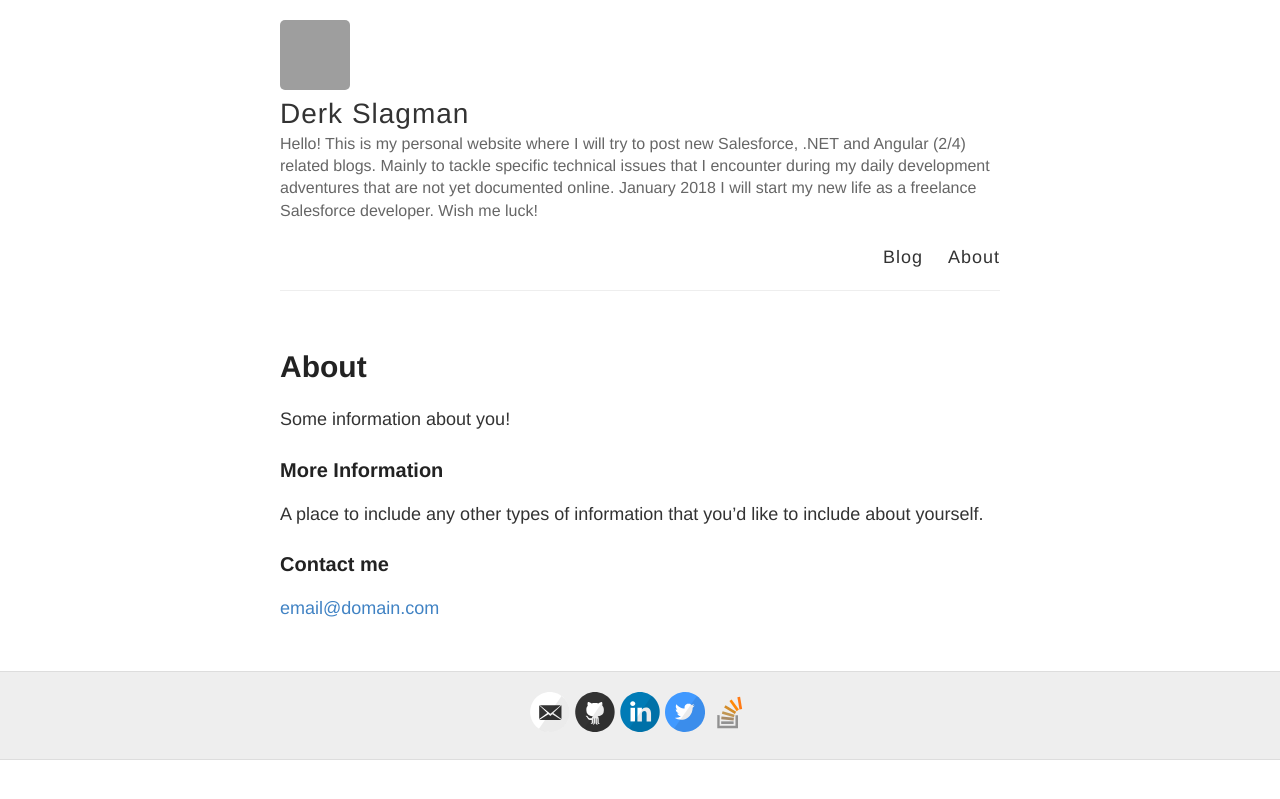
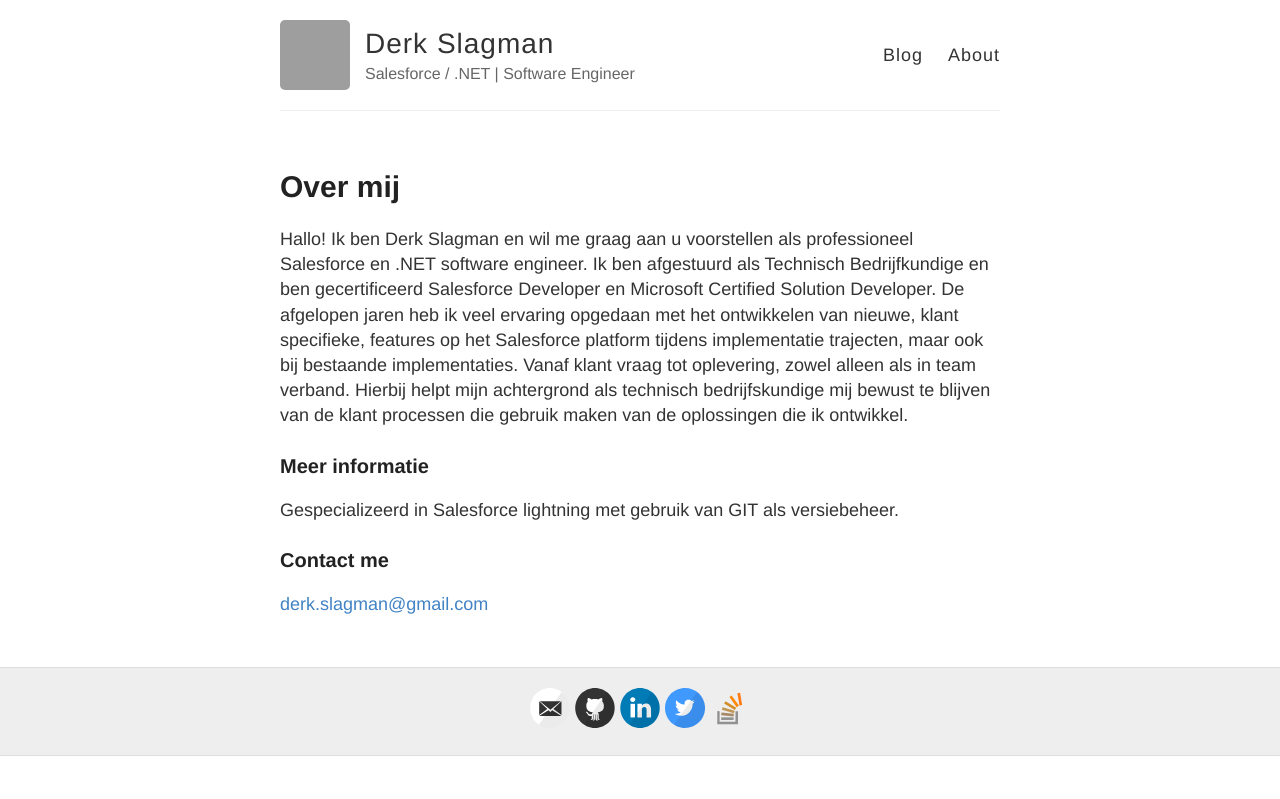
Before and after one commit to dslagman/dslagman.github.io, a Jekyll site: the page built from about.md, in a window 1280 px wide. Shown: the top 799 px of the page. Built offline with Jekyll 4.4.1, drawn with Linux system fonts in a browser that asks for light colours; grey boxes are pictures that could not be loaded.

Commit message:
removed forked hello world stuff added about me content

```diff
--- a/_config.yml
+++ b/_config.yml
@@ -6,9 +6,7 @@
 name: Derk Slagman
 
 # Short bio or description (displayed in the header)
-description: Hello! This is my personal website where I will try to post new Salesforce, .NET and Angular (2/4) related blogs. Mainly to tackle specific
-  technical issues that I encounter during my daily development adventures that are not yet documented online. January 2018 I will start my
-  new life as a freelance Salesforce developer. Wish me luck!
+description: Salesforce / .NET | Software Engineer
 
 # URL of your avatar or profile pic (you could use your GitHub profile pic)
 avatar: https://avatars3.githubusercontent.com/u/10948138?s=400&u=af4aadb7d46a0cffd9922171c2423fdfad63881d&v=4
--- a/about.md
+++ b/about.md
@@ -1,15 +1,15 @@
 ---
 layout: page
-title: About
-permalink: /about/
+title: Over mij
+permalink: /over-mij/
 ---
 
-Some information about you!
+Hallo! Ik ben Derk Slagman en wil me graag aan u voorstellen als professioneel Salesforce en .NET software engineer. Ik ben afgestuurd als Technisch Bedrijfkundige en ben gecertificeerd Salesforce Developer en Microsoft Certified Solution Developer. De afgelopen jaren heb ik veel ervaring opgedaan met het ontwikkelen van nieuwe, klant specifieke, features op het Salesforce platform tijdens implementatie trajecten, maar ook bij bestaande implementaties. Vanaf klant vraag tot oplevering, zowel alleen als in team verband. Hierbij helpt mijn achtergrond als technisch bedrijfskundige mij bewust te blijven van de klant processen die gebruik maken van de oplossingen die ik ontwikkel.
 
-### More Information
+### Meer informatie
 
-A place to include any other types of information that you'd like to include about yourself.
+Gespecializeerd in Salesforce lightning met gebruik van GIT als versiebeheer.
 
 ### Contact me
 
-[email@domain.com](mailto:email@domain.com)
+[derk.slagman@gmail.com](mailto:derk.slagman@gmail.com)
```
Also changed, not shown: _posts/2014-3-3-Hello-World.md (deleted, +0 -10 lines), README.md (deleted).
